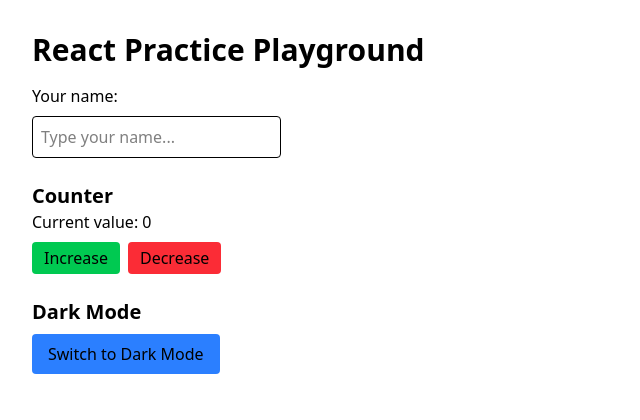
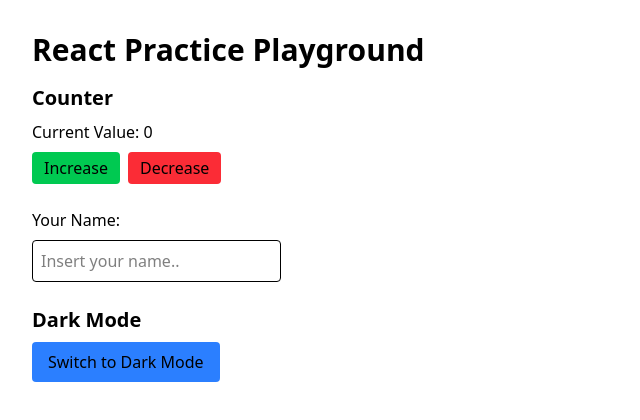
Before and after one commit to Sagebele/MyReactApp, a React (Vite) app in the folder client/: page / in a window 1280 px wide. Shown: the top 420 px of the page, without its empty margins (0-640 px from the left). Built offline with nearby package versions, Linux system fonts and the light colour scheme.

Commit message:
components

```diff
--- a/client/src/App.tsx
+++ b/client/src/App.tsx
@@ -1,10 +1,8 @@
 import { useState } from "react";
+import Counter from "./components/counter"
+import NameInput from "./components/NameInput";
 
 export default function App() {
-  // State for name
-  const [name, setName] = useState("");
-  // State for counter
-  const [count, setCount] = useState(0);
   // State for a "dark mode" toggle
   const [darkMode, setDarkMode] = useState(false);
 
@@ -16,38 +14,13 @@
     >
       <h1 className="text-3xl font-bold mb-4">React Practice Playground</h1>
 
+      {/*COUNTER*/}
+      <Counter />
+
       {/* Name input */}
-      <div className="mb-6">
-        <label className="block mb-2 font-medium">Your name:</label>
-        <input
-          type="text"
-          value={name}
-          onChange={(e) => setName(e.target.value)}
-          placeholder="Type your name..."
-          className="border rounded p-2 text-black"
-        />
-        {name && <p className="mt-2">Hello, {name}! 👋</p>}
-      </div>
+      <NameInput />
 
-      {/* Counter */}
-      <div className="mb-6">
-        <h2 className="text-xl font-semibold">Counter</h2>
-        <p className="mb-2">Current value: {count}</p>
-        <div className="flex gap-2">
-          <button
-            onClick={() => setCount(count + 1)}
-            className="bg-green-500 px-3 py-1 rounded"
-          >
-            Increase
-          </button>
-          <button
-            onClick={() => setCount(count - 1)}
-            className="bg-red-500 px-3 py-1 rounded"
-          >
-            Decrease
-          </button>
-        </div>
-      </div>
+
 
       {/* Dark mode toggle */}
       <div>
--- /dev/null
+++ b/client/src/components/NameInput.tsx
@@ -0,0 +1,22 @@
+import {useState}  from 'react';
+
+
+
+export default function NameInput(){
+    const [name, setName] = useState("");
+
+    return(
+        <div className = "mb-6">
+            <label className = "block mb-2 font-medium">Your Name:</label>
+            <input
+            type = "text"
+            value = {name}
+            onChange = {(e) => setName(e.target.value)}
+            placeholder='Insert your name..'
+            className='border rounded p-2 text-black'
+            />
+            {name && <p className='mt-2'>Hello, {name}! 👋</p>}
+
+        </div>
+    )
+}
--- /dev/null
+++ b/client/src/components/counter.tsx
@@ -0,0 +1,18 @@
+import { useState } from "react";
+
+export default function Counter() {
+    const [count, setCount] = useState(0);
+
+    return(
+        <div className = "mb-6">
+            <h2 className = "text-xl font-semibold mb-2">Counter</h2>
+            <p className = "mb-2">Current Value: {count}</p>
+            <div className = "flex gap-2">
+                <button onClick = {()=> setCount(count + 1)}
+                className = "bg-green-500 px-3 py-1 rounded">Increase</button>
+                <button onClick = {() => setCount(count -1)}
+                className="bg-red-500 px-3 py-1 rounded">Decrease</button>
+            </div>
+        </div>
+    )
+}
--- a/client/src/main.tsx
+++ b/client/src/main.tsx
@@ -2,6 +2,7 @@
 import ReactDOM from "react-dom/client";
 import { BrowserRouter } from "react-router-dom";
 import App from "./App";
+
 import "./index.css";
 
 ReactDOM.createRoot(document.getElementById("root")!).render(
```
